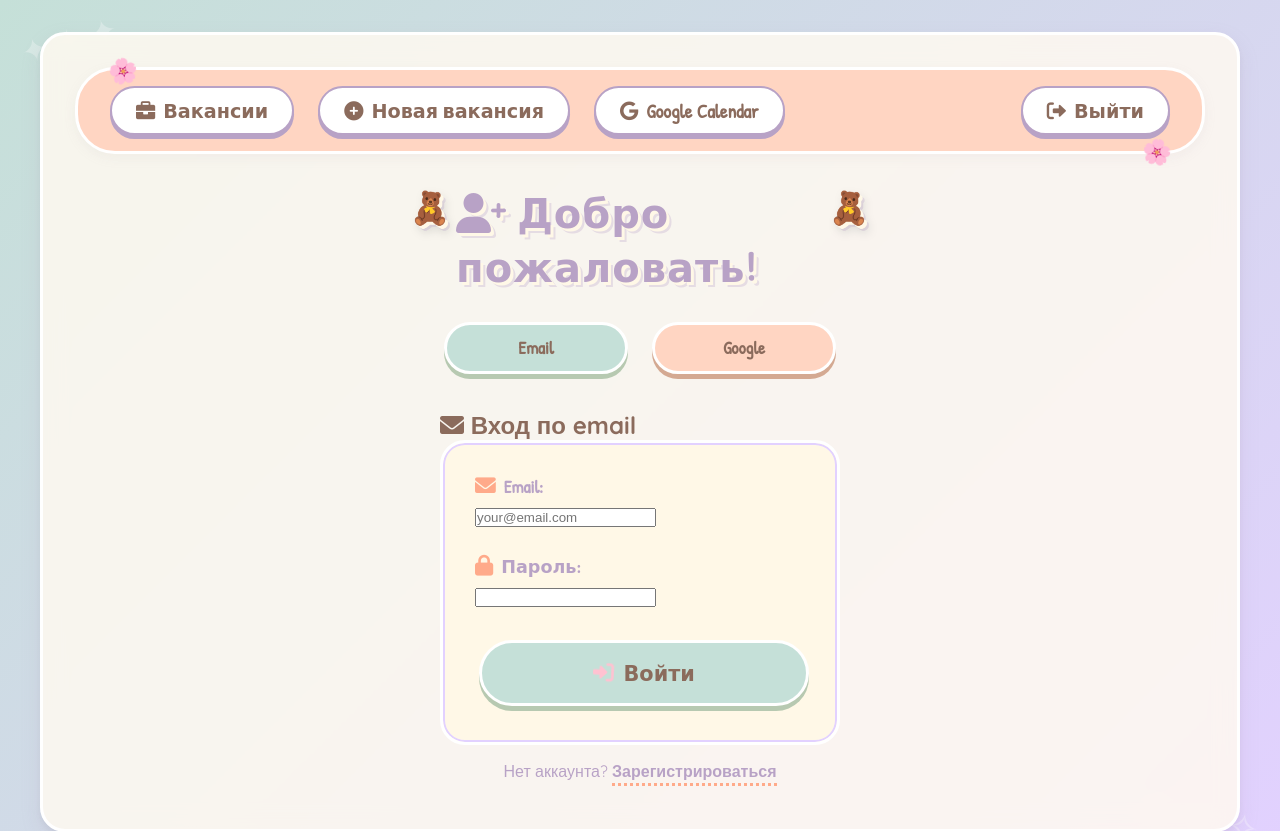
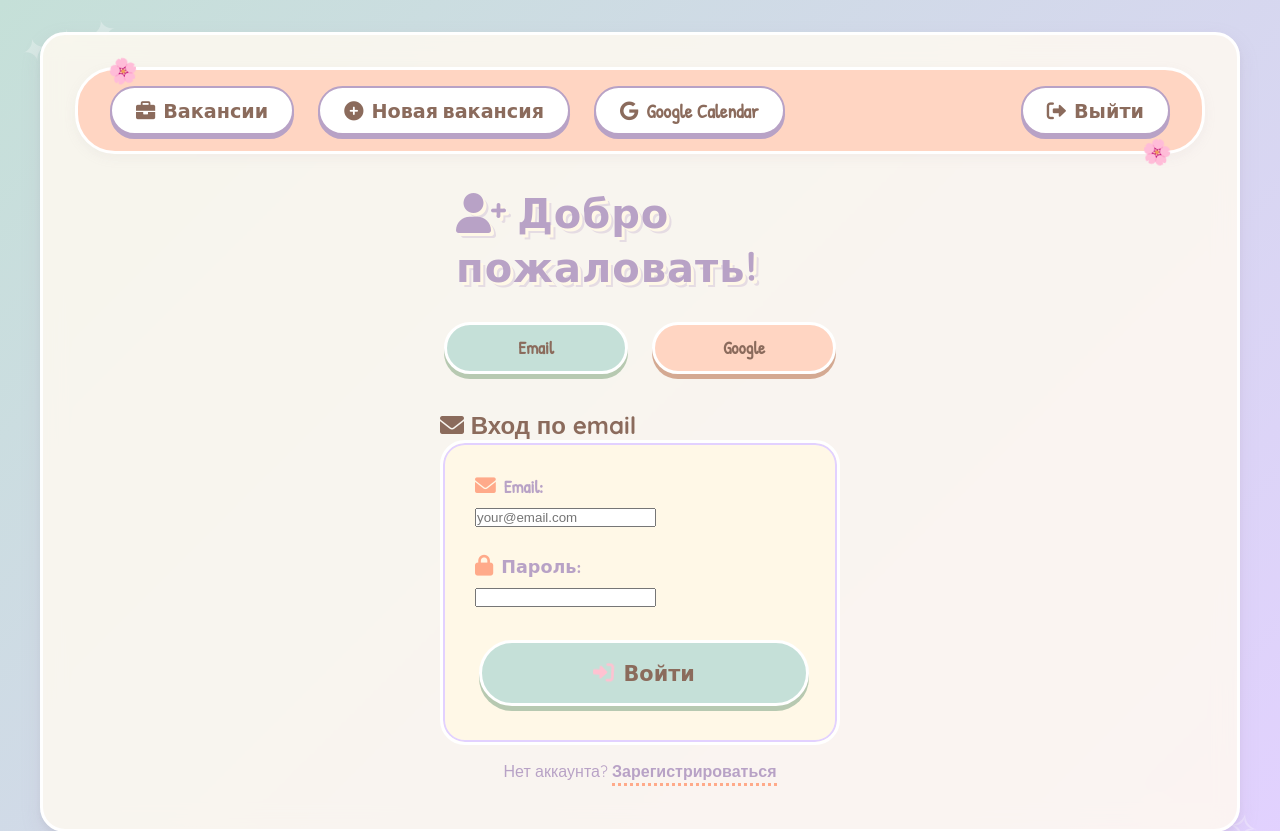
Before and after one commit to AnnaMizgailo/AI_hiring_assistant, a FastAPI app: page / in a window 1280 px wide. Shown: the top 831 px of the page. Run offline with FastAPI, Linux system fonts and the light colour scheme.

Commit message:
Fixed style

```diff
--- a/static/style.css
+++ b/static/style.css
@@ -150,7 +150,6 @@ h1 {
 }
 
 h1::before {
-    content: "🧸";
     position: absolute;
     left: -30px;
     top: 0;
@@ -159,7 +158,6 @@ h1::before {
 }
 
 h1::after {
-    content: "🧸";
     position: absolute;
     right: -30px;
     top: 0;
```
